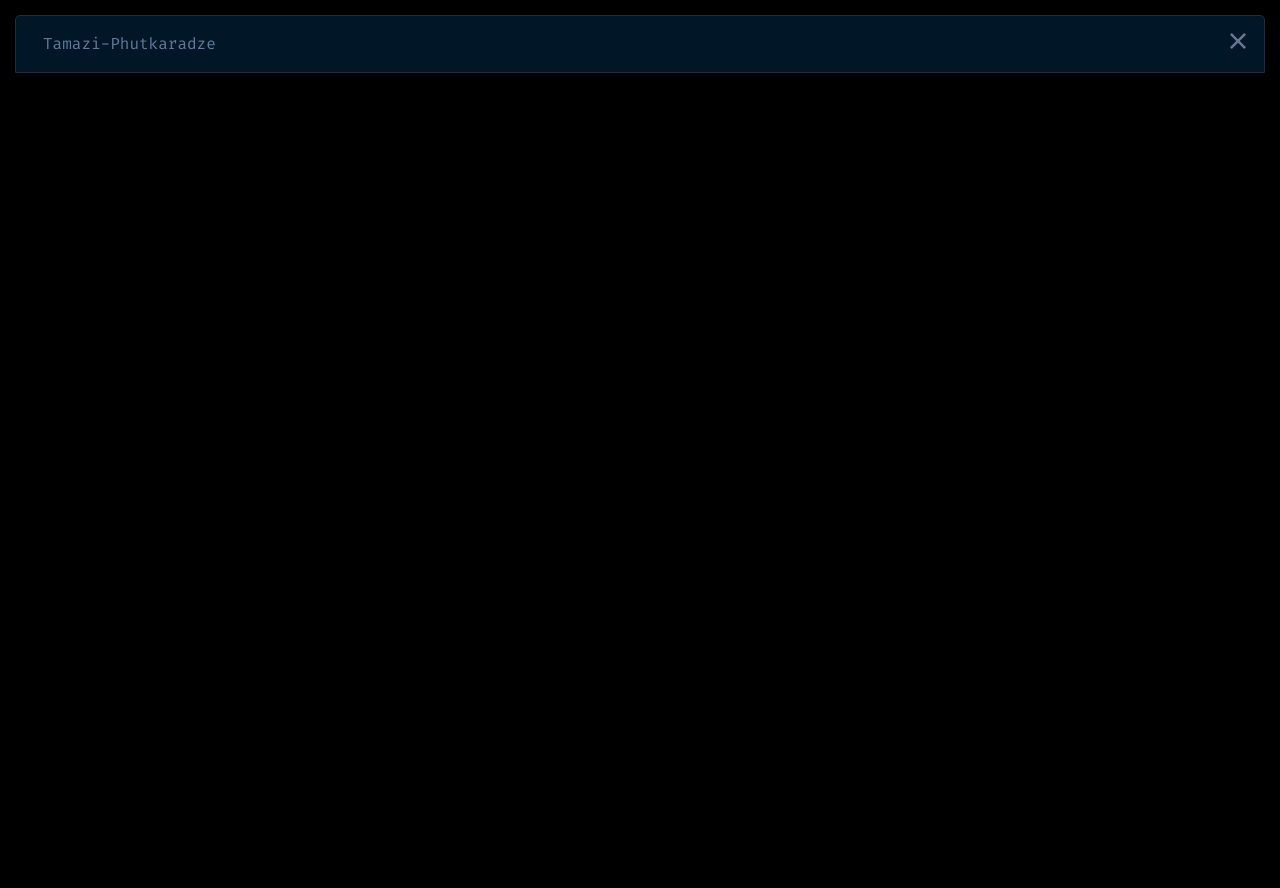
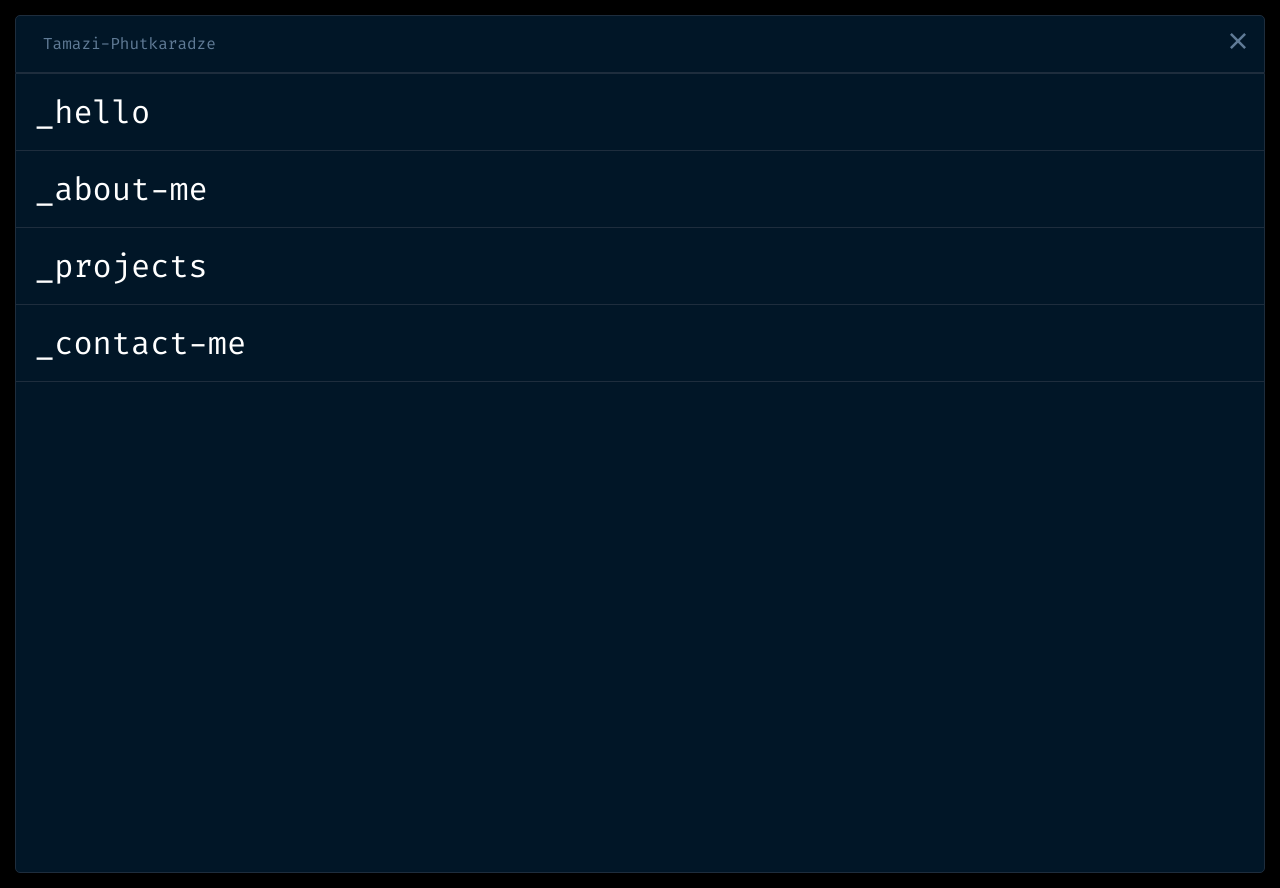
Before and after one commit to TamaziPhutkaradze/my-portfolio, a React (Vite) app: page /navbar in a window 1280 px wide. Before the commit the page ends 800 px from the top, so only its background shows below. Built offline with nearby package versions, Linux system fonts and the light colour scheme.

Commit message:
Add: list items

```diff
--- a/src/components/Navbar.tsx
+++ b/src/components/Navbar.tsx
@@ -1,6 +1,51 @@
+import { motion } from "framer-motion";
+import styled from "styled-components";
 
 export default function Navbar() {
   return (
-    <div>Navbar</div>
-  )
+    <Main>
+      <ListItem
+        as={motion.li}
+        transition={{ duration: 2 }}
+        animate={{ paddingLeft: 19 }}
+      >
+        _hello
+      </ListItem>
+      <ListItem
+        as={motion.li}
+        transition={{ duration: 2 }}
+        animate={{ paddingLeft: 19 }}
+      >
+        _about-me
+      </ListItem>
+      <ListItem
+        as={motion.li}
+        transition={{ duration: 2 }}
+        animate={{ paddingLeft: 19 }}
+      >
+        _projects
+      </ListItem>
+      <ListItem
+        as={motion.li}
+        transition={{ duration: 2 }}
+        animate={{ paddingLeft: 19 }}
+      >
+        _contact-me
+      </ListItem>
+    </Main>
+  );
 }
+const Main = styled.ul`
+  background: #011627;
+  border: 1px solid rgb(30, 45, 61);
+  border-bottom-left-radius: 5px;
+  border-bottom-right-radius: 5px;
+  height: 100vh;
+`;
+const ListItem = styled.li`
+  padding: 17px 0 17px 0;
+  border-bottom: 1px solid #1e2d3d;
+  font-size: clamp(1rem, 2.5vw, 2rem);
+  color: white;
+  list-style-type: none;
+`;
```
